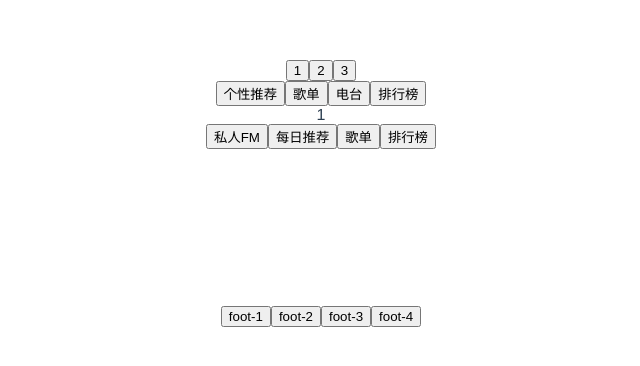
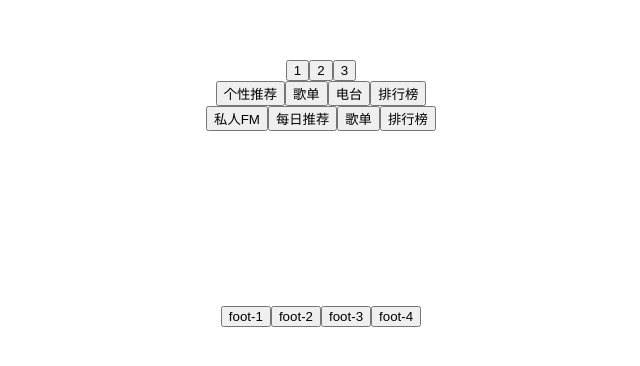
Before and after one commit to lwei-jlu/vue-music-master, a Vue app: page /root/index/recommend in a window 1280 px wide. Shown: the top 366 px of the page, without its empty margins (319-959 px from the left). Built offline with nearby package versions, Linux system fonts and the light colour scheme.

Commit message:
pcupdatetest

```diff
--- a/src/page/index/Recommend.vue
+++ b/src/page/index/Recommend.vue
@@ -5,11 +5,11 @@
         <img v-bind:src="item.pic">
         <div class="footdiv" v-bind:style="{ background: item.titleColor }">{{ item.typeTitle }}</div>
       </swiper-slide> -->
-      <swiper-slide>1</swiper-slide>
+      <!-- <swiper-slide>1</swiper-slide>
       <swiper-slide>12</swiper-slide>
       <swiper-slide>14</swiper-slide>
       <swiper-slide>15</swiper-slide>
-      <swiper-slide>15</swiper-slide>
+      <swiper-slide>15</swiper-slide> -->
     </swiper>
     <div>
       <button>私人FM</button>
```
